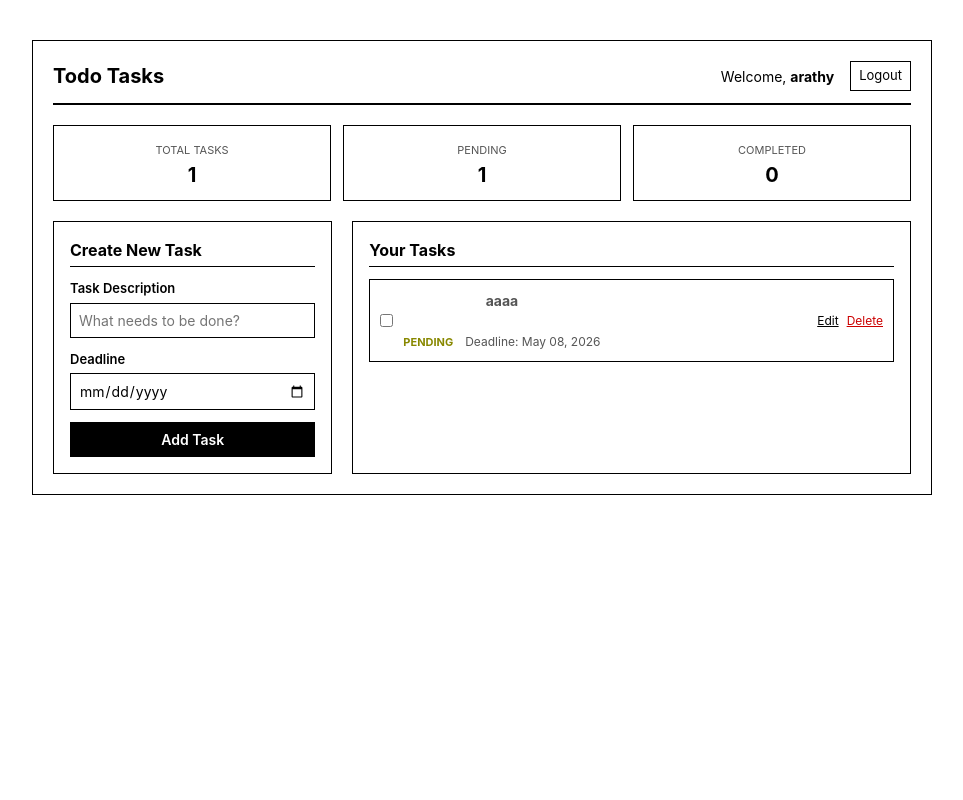
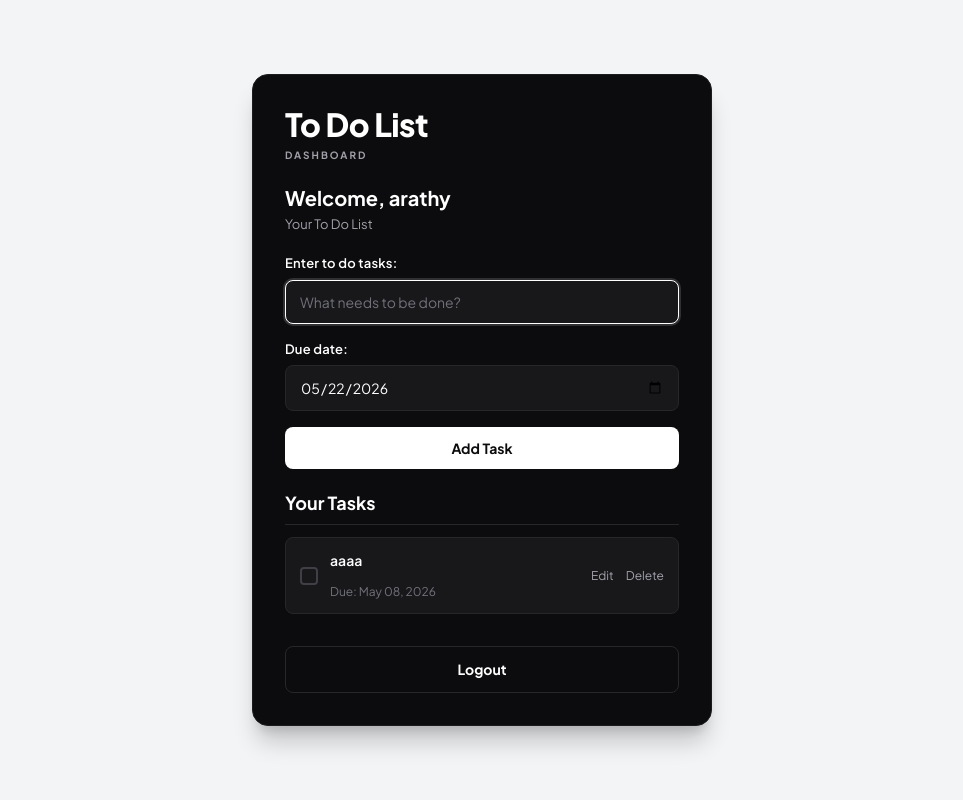
Before and after one commit to Mohamed-Arif-J/todo, a Django app: page /dashboard/ in a window 1280 px wide. Shown: the whole page, without its empty margins (158-1121 px from the left). Run offline with Django 5.2, Linux system fonts and the light colour scheme; a user stored in the database is signed in; data comes from the database, SQL or seed files in the repository; both versions use the stored data as it was after the commit.

Commit message:
Simple UI updates

```diff
--- a/static/form.css
+++ b/static/form.css
@@ -1,4 +1,6 @@
-/* Simple & Minimal CSS for Todo Tasks */
+/* Premium Monochrome CSS for Todo Tasks */
+@import url('https://fonts.googleapis.com/css2?family=Plus+Jakarta+Sans:wght@300;400;500;600;700;800&display=swap');
+
 * {
     box-sizing: border-box;
     margin: 0;
@@ -6,301 +8,375 @@
 }
 
 body {
-    font-family: -apple-system, BlinkMacSystemFont, "Segoe UI", Roboto, Arial, sans-serif;
-    background-color: #ffffff;
-    color: #000000;
+    font-family: 'Plus Jakarta Sans', -apple-system, BlinkMacSystemFont, "Segoe UI", Roboto, sans-serif;
+    background-color: #f3f4f6; /* Soft light-grey page background */
+    color: #18181b;
     line-height: 1.5;
+    display: flex;
+    justify-content: center;
+    align-items: center;
+    min-height: 100vh;
     padding: 20px;
 }
 
 .container {
-    max-width: 400px;
-    margin: 40px auto;
-    padding: 20px;
-    border: 1px solid #000000;
+    width: 100%;
+    max-width: 440px;
+    background-color: #0c0c0e; /* Solid dark/black card */
+    color: #ffffff;
+    border-radius: 16px;
+    padding: 32px;
+    box-shadow: 0 20px 25px -5px rgba(0, 0, 0, 0.2), 0 10px 10px -5px rgba(0, 0, 0, 0.1);
+    border: 1px solid #1c1c1f;
+    display: flex;
+    flex-direction: column;
+    gap: 20px;
 }
 
-/* Wide container for dashboard */
+/* Wide container for dashboard to match spacing */
 .container.dashboard-container {
-    max-width: 900px;
-    margin: 20px auto;
+    max-width: 460px;
 }
 
 h1 {
-    font-size: 24px;
-    font-weight: 700;
-    margin-bottom: 16px;
-    text-align: center;
+    font-size: 26px;
+    font-weight: 800;
+    letter-spacing: -0.5px;
+    margin-bottom: 4px;
+    text-align: left;
 }
 
 p {
     font-size: 14px;
-    color: #555555;
-    margin-bottom: 20px;
-    text-align: center;
+    color: #a1a1aa;
+    margin-bottom: 12px;
+    text-align: left;
 }
 
 form {
     display: flex;
     flex-direction: column;
-    gap: 12px;
+    gap: 16px;
 }
 
 .form-group {
     display: flex;
     flex-direction: column;
-    gap: 4px;
+    gap: 6px;
 }
 
 label {
     font-size: 13px;
     font-weight: 600;
+    color: #ffffff;
+    letter-spacing: 0.2px;
 }
 
 input[type="text"],
 input[type="password"],
 input[type="date"] {
     width: 100%;
-    padding: 8px;
-    border: 1px solid #000000;
+    padding: 12px 14px;
+    border: 1px solid #27272a;
+    border-radius: 8px;
     font-size: 14px;
     font-family: inherit;
-    background-color: #ffffff;
-    color: #000000;
+    background-color: #18181b;
+    color: #ffffff;
+    transition: all 0.2s ease;
+}
+
+input[type="text"]::placeholder,
+input[type="password"]::placeholder {
+    color: #71717a;
 }
 
 input:focus {
-    outline: 2px solid #000000;
+    outline: none;
+    border-color: #ffffff;
+    box-shadow: 0 0 0 2px rgba(255, 255, 255, 0.15);
 }
 
 button {
-    padding: 8px 12px;
+    padding: 12px 16px;
     font-size: 14px;
-    font-weight: 600;
-    background-color: #000000;
-    color: #ffffff;
-    border: 1px solid #000000;
+    font-weight: 700;
+    background-color: #ffffff;
+    color: #0c0c0e;
+    border: none;
+    border-radius: 8px;
     cursor: pointer;
     font-family: inherit;
+    transition: all 0.2s ease;
+    text-align: center;
 }
 
 button:hover {
-    background-color: #333333;
+    background-color: #e4e4e7;
+}
+
+button:active {
+    transform: scale(0.98);
 }
 
 a {
-    color: #000000;
-    text-decoration: underline;
+    color: #a1a1aa;
+    text-decoration: none;
+    transition: all 0.2s ease;
 }
 
 a:hover {
-    color: #555555;
+    color: #ffffff;
 }
 
-/* Dashboard Styles */
+/* Dashboard Header */
 .dashboard-header {
     display: flex;
-    justify-content: space-between;
-    align-items: center;
-    border-bottom: 2px solid #000000;
-    padding-bottom: 12px;
-    margin-bottom: 20px;
+    flex-direction: column;
+    gap: 16px;
+    border-bottom: none;
+    padding-bottom: 0;
+    margin-bottom: 0;
+}
+
+.brand {
+    display: flex;
+    flex-direction: column;
 }
 
 .brand-name {
-    font-size: 20px;
-    font-weight: 700;
+    font-size: 32px;
+    font-weight: 800;
+    letter-spacing: -0.5px;
+    color: #ffffff;
+    line-height: 1.1;
 }
 
-.user-actions {
+.brand-subtitle {
+    font-size: 10px;
+    font-weight: 700;
+    letter-spacing: 2px;
+    text-transform: uppercase;
+    color: #a1a1aa;
+    margin-top: 2px;
+}
+
+.user-info {
     display: flex;
-    align-items: center;
-    gap: 16px;
+    flex-direction: column;
+    margin-top: 4px;
 }
 
 .welcome-msg {
-    font-size: 14px;
+    font-size: 20px;
+    font-weight: 700;
+    color: #ffffff;
 }
 
-.btn-logout {
+.user-subtitle {
     font-size: 13px;
-    padding: 4px 8px;
-    border: 1px solid #000000;
-    text-decoration: none;
+    color: #a1a1aa;
+    margin-top: 2px;
 }
 
-.btn-logout:hover {
-    background-color: #f0f0f0;
+/* Stats (hidden in this simplified layout) */
+.dashboard-stats {
+    display: none;
 }
 
-/* Stats */
-.dashboard-stats {
-    display: grid;
-    grid-template-columns: repeat(3, 1fr);
-    gap: 12px;
-    margin-bottom: 20px;
-}
-
-.stat-card {
-    border: 1px solid #000000;
-    padding: 10px;
-    text-align: center;
-}
-
-.stat-value {
-    font-size: 20px;
-    font-weight: 700;
-    display: block;
-}
-
-.stat-label {
-    font-size: 11px;
-    text-transform: uppercase;
-    color: #555555;
-}
-
-/* Grid Layout */
-.dashboard-grid {
-    display: grid;
-    grid-template-columns: 1fr 2fr;
-    gap: 20px;
-}
-
+/* Task List */
 .card {
-    border: 1px solid #000000;
-    padding: 16px;
+    border: none;
+    padding: 0;
 }
 
 .card-title {
-    font-size: 16px;
+    font-size: 18px;
     font-weight: 700;
     margin-bottom: 12px;
-    border-bottom: 1px solid #000000;
-    padding-bottom: 4px;
+    border-bottom: 1px solid #27272a;
+    padding-bottom: 8px;
+    color: #ffffff;
 }
 
-/* Task List */
 .list {
     list-style: none;
     display: flex;
     flex-direction: column;
-    gap: 8px;
+    gap: 10px;
 }
 
 .task-item {
     display: flex;
     justify-content: space-between;
     align-items: center;
-    padding: 10px;
-    border: 1px solid #000000;
+    padding: 12px 14px;
+    background-color: #18181b;
+    border: 1px solid #27272a;
+    border-radius: 8px;
+    transition: all 0.2s ease;
+}
+
+.task-item:hover {
+    border-color: #3f3f46;
 }
 
 .task-item.completed-task {
-    background-color: #f5f5f5;
-    border-color: #888888;
+    background-color: #0f0f11;
+    border-color: #1c1c1f;
+    opacity: 0.6;
 }
 
 .task-info-block {
     display: flex;
     align-items: center;
-    gap: 10px;
+    gap: 12px;
     flex: 1;
+}
+
+/* Custom Checkbox */
+.task-info-block input[type="checkbox"] {
+    appearance: none;
+    -webkit-appearance: none;
+    width: 18px;
+    height: 18px;
+    border: 2px solid #3f3f46;
+    border-radius: 4px;
+    background-color: transparent;
+    cursor: pointer;
+    display: grid;
+    place-content: center;
+    transition: all 0.15s ease;
+}
+
+.task-info-block input[type="checkbox"]::before {
+    content: "";
+    width: 10px;
+    height: 10px;
+    transform: scale(0);
+    transition: 120ms transform ease;
+    box-shadow: inset 10px 10px #ffffff;
+    transform-origin: center;
+    clip-path: polygon(14% 44%, 0 65%, 50% 100%, 100% 16%, 80% 0%, 43% 62%);
+}
+
+.task-info-block input[type="checkbox"]:checked {
+    background-color: #ffffff;
+    border-color: #ffffff;
+}
+
+.task-info-block input[type="checkbox"]:checked::before {
+    transform: scale(1);
+    box-shadow: inset 10px 10px #0c0c0e;
 }
 
 .task-details {
     display: flex;
     flex-direction: column;
-    gap: 2px;
 }
 
 .task-title {
     font-size: 14px;
-    font-weight: 700;
+    font-weight: 600;
+    color: #ffffff;
 }
 
 .task-item.completed-task .task-title {
     text-decoration: line-through;
-    color: #555555;
+    color: #71717a;
 }
 
 .task-meta {
     display: flex;
     align-items: center;
-    gap: 12px;
-}
-
-.status-badge {
-    font-size: 11px;
-    font-weight: 700;
-    text-transform: uppercase;
-}
-
-.status-badge.completed {
-    color: #008800;
-}
-
-.status-badge.pending {
-    color: #888800;
+    gap: 8px;
 }
 
 .task-date {
     font-size: 12px;
-    color: #555555;
+    color: #71717a;
 }
 
 .task-actions {
     display: flex;
-    gap: 8px;
+    gap: 12px;
 }
 
 .action-link {
     font-size: 12px;
+    color: #a1a1aa;
+    text-decoration: none;
+    transition: color 0.2s ease;
+}
+
+.action-link:hover {
+    color: #ffffff;
     text-decoration: underline;
 }
 
-.action-link.delete {
-    color: #cc0000;
+.action-link.delete:hover {
+    color: #ef4444;
 }
 
 .empty-list {
     text-align: center;
-    padding: 20px;
-    border: 1px dashed #000000;
+    padding: 24px;
+    border: 1px dashed #27272a;
+    border-radius: 8px;
     font-size: 14px;
-    color: #555555;
+    color: #71717a;
 }
 
-/* Edit Form buttons */
+/* Logout Button */
+.btn-logout {
+    display: block;
+    width: 100%;
+    padding: 12px;
+    margin-top: 12px;
+    font-size: 14px;
+    font-weight: 700;
+    color: #ffffff;
+    background-color: transparent;
+    border: 1px solid #27272a;
+    border-radius: 8px;
+    text-align: center;
+    text-decoration: none;
+    transition: all 0.2s ease;
+}
+
+.btn-logout:hover {
+    background-color: #18181b;
+    border-color: #3f3f46;
+}
+
+/* Update Page Actions */
 .update-actions {
     display: flex;
-    gap: 8px;
+    gap: 12px;
 }
 
-.btn {
+.btn.btn-secondary {
+    flex: 1;
     display: inline-block;
-    padding: 8px 12px;
+    padding: 12px 16px;
     font-size: 14px;
-    font-weight: 600;
+    font-weight: 700;
     text-align: center;
     text-decoration: none;
-    border: 1px solid #000000;
-    cursor: pointer;
+    border: 1px solid #27272a;
+    border-radius: 8px;
+    background-color: transparent;
+    color: #ffffff;
+    transition: all 0.2s ease;
 }
 
-.btn-secondary {
-    background-color: #ffffff;
-    color: #000000;
+.btn.btn-secondary:hover {
+    background-color: #18181b;
+    border-color: #3f3f46;
 }
 
-.btn-secondary:hover {
-    background-color: #f0f0f0;
-}
-
-@media (max-width: 768px) {
-    .dashboard-grid {
-        grid-template-columns: 1fr;
-    }
-    .dashboard-stats {
-        grid-template-columns: 1fr;
+@media (max-width: 480px) {
+    .container {
+        padding: 24px;
     }
 }
--- a/templates/dashboard.html
+++ b/templates/dashboard.html
@@ -5,8 +5,8 @@
 <head>
     <meta charset="UTF-8">
     <meta name="viewport" content="width=device-width, initial-scale=1.0">
-    <title>Dashboard - Todo Tasks</title>
-    <link rel="stylesheet" href="{% static 'form.css' %}">
+    <title>To Do List - Dashboard</title>
+    <link rel="stylesheet" href="{% static 'form.css' %}?v=2">
 </head>
 
 <body>
@@ -14,58 +14,38 @@
         <!-- Dashboard Header -->
         <header class="dashboard-header">
             <div class="brand">
-                <span class="brand-name">Todo Tasks</span>
+                <h1 class="brand-name">To Do List</h1>
+                <span class="brand-subtitle">Dashboard</span>
             </div>
-            <div class="user-actions">
-                <span class="welcome-msg">Welcome, <strong>{{ request.user.username }}</strong></span>
-                <a href="{% url 'logout' %}" class="btn-logout">Logout</a>
+            <div class="user-info">
+                <span class="welcome-msg">Welcome, {{ request.user.username }}</span>
+                <span class="user-subtitle">Your To Do List</span>
             </div>
         </header>
 
-        <!-- Stats Section -->
-        <div class="dashboard-stats">
-            <div class="stat-card">
-                <span class="stat-label">Total Tasks</span>
-                <span class="stat-value" id="stat-total">0</span>
-            </div>
-            <div class="stat-card">
-                <span class="stat-label">Pending</span>
-                <span class="stat-value" id="stat-pending">0</span>
-            </div>
-            <div class="stat-card">
-                <span class="stat-label">Completed</span>
-                <span class="stat-value" id="stat-completed">0</span>
-            </div>
-        </div>
-
-        <!-- Main Content Grid -->
-        <div class="dashboard-grid">
-
-            <!-- Left Side: Add Task Form -->
-            <div class="card">
-                <div class="card-title">Create New Task</div>
+        <!-- Add Task Form -->
         <form method="POST" class="add-task-form">
             {% csrf_token %}
             <div class="form-group">
-                        <label for="task">Task Description</label>
-                        <input type="text" id="task" name="task" placeholder="What needs to be done?" required>
+                <label for="task">Enter to do tasks:</label>
+                <input type="text" id="task" name="task" placeholder="What needs to be done?" required autofocus>
             </div>
             <div class="form-group">
-                        <label for="date">Deadline</label>
+                <label for="date">Due date:</label>
                 <input type="date" id="date" name="date" required>
             </div>
             <button type="submit">Add Task</button>
         </form>
-            </div>
 
-            <!-- Right Side: Tasks List -->
+        <!-- Tasks List Section -->
         <div class="card">
             <div class="card-title">Your Tasks</div>
             <ul class="list">
                 {% for i in c %}
                     <li class="task-item {% if i.completed %}completed-task{% endif %}">
                         <div class="task-info-block">
-                                <form method="POST" class="complete-form">
+                            <!-- Toggle complete form -->
+                            <form method="POST" style="display: inline; margin: 0; padding: 0; width: auto; flex-direction: row;">
                                 {% csrf_token %}
                                 <input type="hidden" name="todo_id" value="{{ i.id }}">
                                 <input type="checkbox" name="completed" {% if i.completed %}checked{% endif %} onchange="this.form.submit()">
@@ -73,11 +53,8 @@
                             <div class="task-details">
                                 <p class="task-title">{{ i.task }}</p>
                                 <div class="task-meta">
-                                        <span class="status-badge {% if i.completed %}completed{% else %}pending{% endif %}">
-                                            {% if i.completed %}Completed{% else %}Pending{% endif %}
-                                        </span>
                                     <span class="task-date">
-                                            Deadline: {{ i.date|date:"M d, Y" }}
+                                        Due: {{ i.date|date:"M d, Y" }}
                                     </span>
                                 </div>
                             </div>
@@ -88,30 +65,24 @@
                         </div>
                     </li>
                 {% empty %}
-                        <li class="empty-list">No tasks added yet. Create one on the left to get started!</li>
+                    <li class="empty-list">No tasks added yet.</li>
                 {% endfor %}
             </ul>
         </div>
 
-        </div>
+        <!-- Logout Action -->
+        <a href="{% url 'logout' %}" class="btn-logout">Logout</a>
     </div>
 
-    <!-- Client-side script to calculate statistics -->
+    <!-- Client-side script to auto-populate date -->
     <script>
         document.addEventListener('DOMContentLoaded', function () {
-            const totalTasks = document.querySelectorAll('.task-item').length;
-            const completedTasks = document.querySelectorAll('.task-item.completed-task').length;
-            const pendingTasks = totalTasks - completedTasks;
-
-            document.getElementById('stat-total').textContent = totalTasks;
-            document.getElementById('stat-completed').textContent = completedTasks;
-            document.getElementById('stat-pending').textContent = pendingTasks;
-
             // Set today's date as default for date input
             const dateInput = document.getElementById('date');
             if (dateInput) {
                 const today = new Date().toISOString().split('T')[0];
                 dateInput.setAttribute('min', today);
+                dateInput.value = today;
             }
         });
     </script>
--- a/templates/login.html
+++ b/templates/login.html
@@ -5,7 +5,7 @@
     <meta charset="UTF-8">
     <meta name="viewport" content="width=device-width, initial-scale=1.0">
     <title>Login - Todo Tasks</title>
-    <link rel="stylesheet" href="{% static 'form.css' %}">
+    <link rel="stylesheet" href="{% static 'form.css' %}?v=2">
 </head>
 <body>
     <div class="container">
--- a/templates/register.html
+++ b/templates/register.html
@@ -5,7 +5,7 @@
     <meta charset="UTF-8">
     <meta name="viewport" content="width=device-width, initial-scale=1.0">
     <title>Sign Up - Todo Tasks</title>
-    <link rel="stylesheet" href="{% static 'form.css' %}">
+    <link rel="stylesheet" href="{% static 'form.css' %}?v=2">
 </head>
 <body>
     <div class="container">
--- a/templates/update.html
+++ b/templates/update.html
@@ -5,7 +5,7 @@
     <meta charset="UTF-8">
     <meta name="viewport" content="width=device-width, initial-scale=1.0">
     <title>Edit Task - Todo Tasks</title>
-    <link rel="stylesheet" href="{% static 'form.css' %}">
+    <link rel="stylesheet" href="{% static 'form.css' %}?v=2">
 </head>
 <body>
     <div class="container">
```
Also changed, not shown: db.sqlite3. Lines whose indentation alone changed are shown as unchanged.
